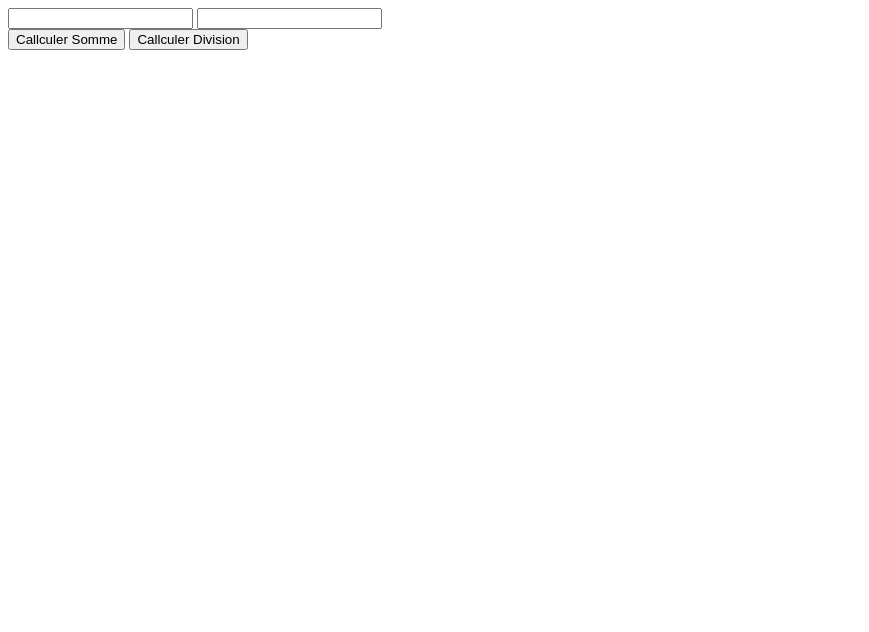
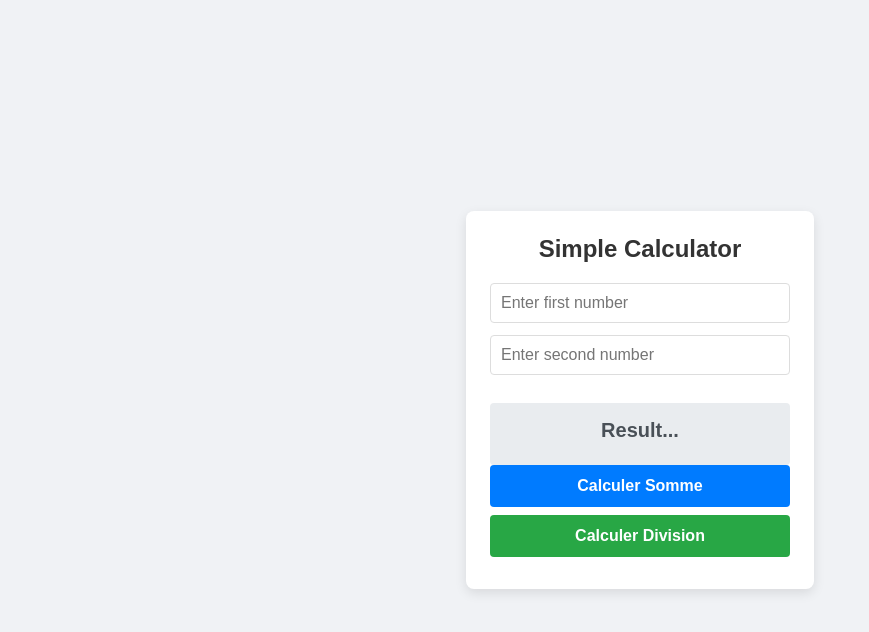
Before and after one commit to saad7eng/equipedev, a plain HTML site: page mine.html in a window 1280 px wide. Shown: the whole page, without its empty margins (0-869 px from the left). Drawn offline with Linux system fonts and the light colour scheme.

Commit message:
modify v2

```diff
--- a/mine.html
+++ b/mine.html
@@ -3,34 +3,128 @@
   <head>
     <meta charset="UTF-8" />
     <meta name="viewport" content="width=device-width, initial-scale=1.0" />
-    <title>Document</title>
+    <title>Styled Calculator</title>
+    <style>
+      /* --- Added Styles --- */
+
+      body {
+        font-family: Arial, sans-serif;
+        background-color: #f0f2f5;
+        display: flex;
+        justify-content: center;
+        align-items: center;
+        min-height: 100vh; /* Full viewport height */
+        margin: 0;
+      }
+
+      /* A container for the calculator */
+      .calculator-container {
+        background-color: #ffffff;
+        padding: 24px;
+        border-radius: 8px;
+        box-shadow: 0 4px 12px rgba(0, 0, 0, 0.1);
+        width: 300px;
+      }
+
+      h2 {
+        text-align: center;
+        color: #333;
+        margin-top: 0;
+      }
+
+      /* Style for the number inputs */
+      input[type="number"] {
+        width: 100%;
+        padding: 10px;
+        margin-bottom: 12px;
+        border: 1px solid #ddd;
+        border-radius: 4px;
+        box-sizing: border-box; /* Makes padding not affect width */
+        font-size: 1rem;
+      }
+
+      /* Style for the buttons */
+      button {
+        width: 100%;
+        padding: 12px;
+        margin-bottom: 8px;
+        border: none;
+        border-radius: 4px;
+        background-color: #007bff;
+        color: white;
+        font-size: 1rem;
+        font-weight: bold;
+        cursor: pointer;
+        transition: background-color 0.3s ease;
+      }
+
+      /* Hover effect for buttons */
+      button:hover {
+        background-color: #0056b3;
+      }
+
+      /* Make the division button a different color */
+      button:last-of-type {
+        background-color: #28a745;
+      }
+
+      button:last-of-type:hover {
+        background-color: #218838;
+      }
+
+      /* Style for the result display div */
+      #dv {
+        margin-top: 16px;
+        padding: 16px;
+        background-color: #e9ecef;
+        border-radius: 4px;
+        text-align: center;
+        font-size: 1.25rem;
+        font-weight: bold;
+        color: #495057;
+        min-height: 1.5em; /* Prevents layout shift */
+      }
+    </style>
   </head>
   <body>
-    <input type="number" id="nb1" />
-    <input type="number" id="nb2" />
-    <div id="dv"></div>
-    <button onclick="calculerSomme()()">Callculer Somme</button>
-    <button onclick="calculerDiv()">Callculer Division</button>
+    <div class="calculator-container">
+      <h2>Simple Calculator</h2>
+      <input type="number" id="nb1" placeholder="Enter first number" />
+      <input type="number" id="nb2" placeholder="Enter second number" />
+
+      <div id="dv">Result...</div>
+
+      <button onclick="calculerSomme()">Calculer Somme</button>
+      <button onclick="calculerDiv()">Calculer Division</button>
+    </div>
+
     <script>
       function calculerSomme() {
-        let nb1 = document.getElementById("nb1").value;
-        let nb2 = document.getElementById("nb2").value;
+        // Use parseFloat for decimals and || 0 to treat empty as zero
+        let nb1 = parseFloat(document.getElementById("nb1").value) || 0;
+        let nb2 = parseFloat(document.getElementById("nb2").value) || 0;
 
-        let somme = parseInt(nb1) + parseInt(nb2);
+        let somme = nb1 + nb2;
 
         let div = document.getElementById("dv");
-        div.innerHTML = "";
-        div.innerHTML += somme;
+        div.innerHTML = "Sum: " + somme;
       }
+
       function calculerDiv() {
-        let nb1 = document.getElementById("nb1").value;
-        let nb2 = document.getElementById("nb2").value;
-
-        let divsion = parseInt(nb1) / parseInt(nb2);
+        let nb1 = parseFloat(document.getElementById("nb1").value) || 0;
+        let nb2 = parseFloat(document.getElementById("nb2").value) || 0;
 
         let div = document.getElementById("dv");
-        div.innerHTML = "";
-        div.innerHTML += divsion;
+
+        // --- Improvement: Check for division by zero ---
+        if (nb2 === 0) {
+          div.innerHTML = "Error: Cannot divide by 0";
+          div.style.color = "red"; // Add error color
+        } else {
+          let divsion = nb1 / nb2;
+          div.innerHTML = "Division: " + divsion;
+          div.style.color = "#495057"; // Reset color
+        }
       }
     </script>
   </body>
```
